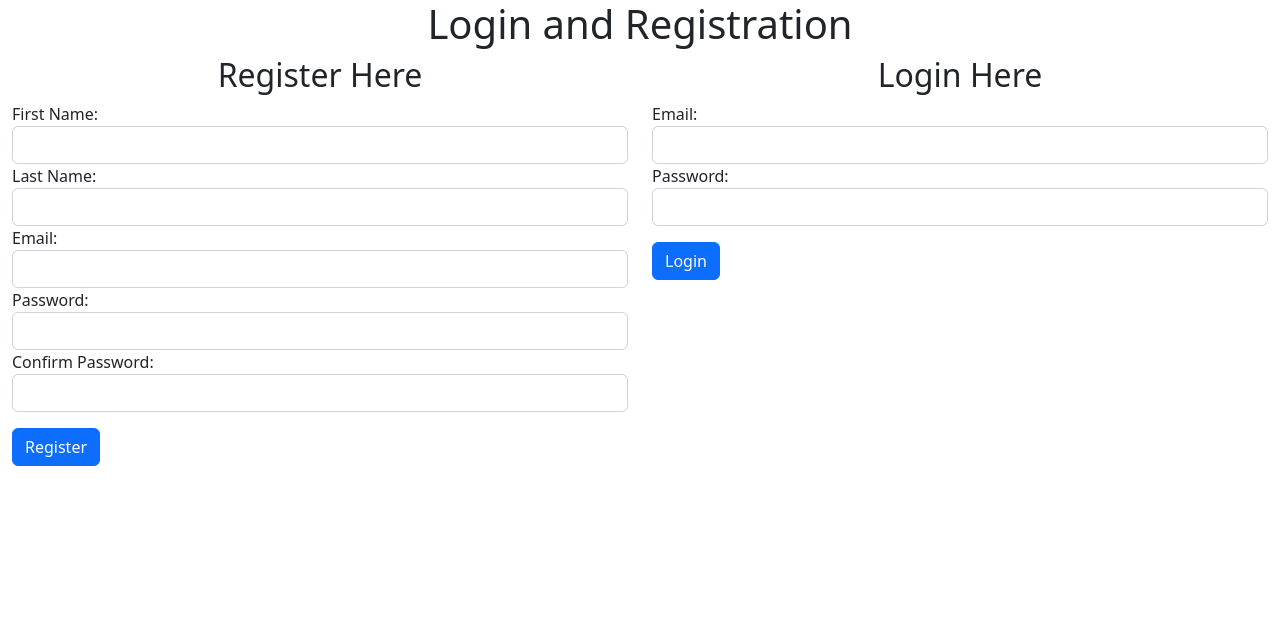
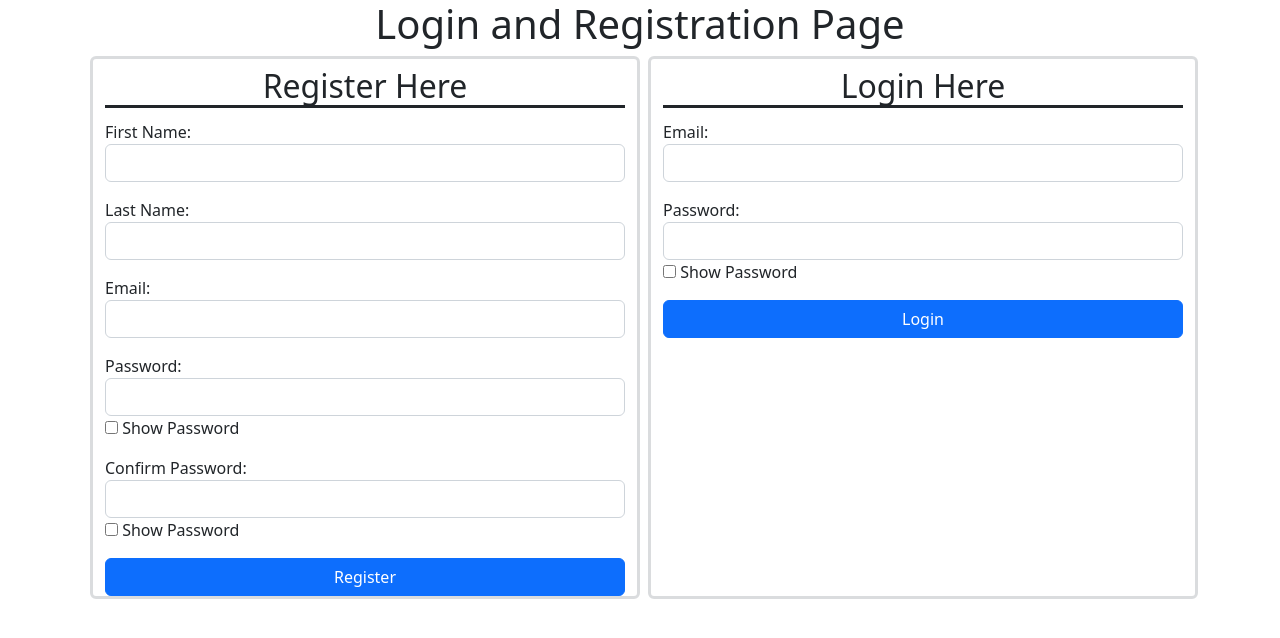
Before and after one commit to alexis0501/Python-Project, a Flask app: page / in a window 1280 px wide. Shown: the top 638 px of the page. Run offline with Flask 2, Linux system fonts and the light colour scheme.

Commit message:
Added js file for password toggle

```diff
--- a/flask_app/static/js/LogReg.js
+++ b/flask_app/static/js/LogReg.js
@@ -0,0 +1,29 @@
+//* Register Password
+function regPassword() {
+    let x = document.getElementById("RegPassword");
+    if (x.type === "password") {
+        x.type = "text";
+    } else {
+        x.type = "password";
+    }
+}
+
+//*Confirm Register Password
+function regConfPassword() {
+    let x = document.getElementById("RegConPassword");
+    if (x.type === "password") {
+        x.type = "text";
+    } else {
+        x.type = "password";
+    }
+}
+
+// * For the login password
+function logPassword() {
+    let x = document.getElementById("LoginPassword");
+    if (x.type === "password") {
+        x.type = "text";
+    } else {
+        x.type = "password";
+    }
+}
--- a/flask_app/templates/logreg.html
+++ b/flask_app/templates/logreg.html
@@ -10,41 +10,48 @@
 </head>
 <body>
     <div>
-        <h1 class="text-center">Login and Registration</h1>
-        <div class="d-flex">
-            <form class="container container-primaryçç" action="/register" method="POST">
-                <h2 class="text-center">Register Here</h2>
+        <h1 class="text-center">Login and Registration Page</h1>
+        <div class="container d-flex">
+            <form class="container border border-secondary border-3 rounded pt-2 border-opacity-25 ms-2" action="/register" method="POST">
+                <h2 class="text-center border-bottom border-dark">Register Here</h2>
+                <label class="mt-1" for="first_name">First Name:</label>
+                    <input class="form-control" type="text" name="first_name" id="first_name">
+                <label class="mt-3" for="last_name">Last Name:</label>
+                    <input class="form-control" type="text" name="last_name" id="last_name">
+                <label class="mt-3" for="email">Email:</label>
+                    <input class="form-control" type="email" name="email" id="email">
 
-                <label for="first_name">First Name:</label>
-                <input class="form-control" type="text" name="first_name" id="first_name">
-                <label for="last_name">Last Name:</label>
-                <input class="form-control" type="text" name="last_name" id="last_name">
-                <label for="email">Email:</label>
-                <input class="form-control" type="email" name="email" id="email">
-                <label for="password">Password:</label>
-                <input class="form-control" type="password" name="password" id="password">
-                <label for="confirm_password">Confirm Password:</label>
-                <input class="form-control" type="password" name="confirm_password" id="confirm_password">
-                <button class="btn btn-primary mt-3">Register</button>
+                <label class="mt-3" for="password">Password:</label>
+                    <input class="form-control" type="password" name="password" id="RegPassword">
+                    <input type="checkbox" onclick="regPassword()"> <span>Show Password</span>
+                <br/>
+                <label class="mt-3" for="confirm_password">Confirm Password:</label>
+                    <input class="form-control" type="password" name="confirm_password" id="RegConPassword">
+                    <input type="checkbox" onclick="regConfPassword()"> <span>Show Password</span>
+
+
+
+
+                    <button class="btn btn-primary mt-3 w-100">Register</button>
             </form>
-            <form class="container" action="/login" method="POST">
-
-                <h2 class="text-center">Login Here</h2>
-
-                <label for="email">Email:</label>
-                <input class="form-control" type="email" name="email" id="email">
-                <label for="password">Password:</label>
-                <input class="form-control" type="password" name="password" id="password">
-                <button class="btn btn-primary mt-3">Login</button>
+            <form class="container border border-secondary border-3 rounded pt-2 border-opacity-25 ms-2" action="/login" method="POST">
+                <h2 class="text-center border-bottom border-dark">Login Here</h2>
+                <label class="mt-1" for="email">Email:</label>
+                    <input class="form-control" type="email" name="email" id="email">
+                <label class="mt-3" for="password">Password:</label>
+                    <input class="form-control" type="password" name="password" id="LoginPassword">
+                    <input type="checkbox" onclick="logPassword()"> <span>Show Password</span>
+                <button class="btn btn-primary mt-3 w-100">Login</button>
+                {% with messages = get_flashed_messages() %}
+                    {% if messages %}
+                        {% for message in messages %}
+                            <p class="text-danger">{{message}}</hp>
+                        {% endfor %}
+                    {% endif %}
+                {% endwith %}
             </form>
         </div>
-        {% with messages = get_flashed_messages() %}
-            {% if messages %}
-                {% for message in messages %}
-                    <p class="text-danger">{{message}}</hp>
-                {% endfor %}
-            {% endif %}
-        {% endwith %}
     </div>
+    <script type="text/javascript" src="{{ url_for('static', filename = 'js/LogReg.js') }}"></script>
 </body>
 </html>
--- a/flask_app/templates/studentCreate.html
+++ b/flask_app/templates/studentCreate.html
@@ -71,7 +71,7 @@
                 <input type="text" class="form-control" name="email">
             </div>
 
-            <button class="btn btn-primary mt-4 float-end" type="submit">
+            <button class="btn btn-primary mt-4 w-100" type="submit">
                 <img class="icon add-icon-mb" src="{{ url_for('static', filename = 'icons/Add.png') }}" alt="Add icon">
                 Add student to your classroom
             </button>
--- a/flask_app/templates/studentEdit.html
+++ b/flask_app/templates/studentEdit.html
@@ -79,7 +79,7 @@
                 <label for="email">Email:</label>
                 <input type="text" class="form-control" name="email" value="{{student.email}}">
             </div>
-            <button class="btn btn-primary mt-4 float-end mt-1" type="submit">
+            <button class="btn btn-primary mt-4 w-100 " type="submit">
                 <img class="icon add-icon-mb" src="{{ url_for('static', filename = 'icons/Add.png') }}" alt="Add icon">
                 Update student
             </button>
```
